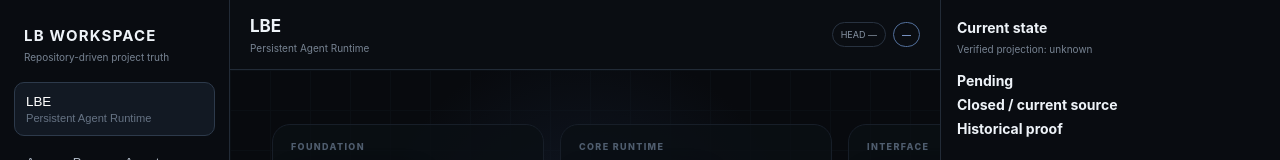
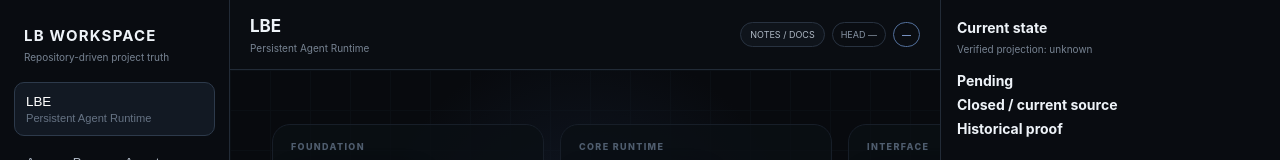
Before and after one commit to Letterblack0306/GPT-Knowledge, a website: page project-engineering/projects/workspace/index.html in a window 1280 px wide. Shown: the top 160 px of the page. Drawn offline with Linux system fonts and the light colour scheme.

Commit message:
feat: load repo-backed workspace text editor

```diff
--- a/project-engineering/projects/workspace/index.html
+++ b/project-engineering/projects/workspace/index.html
@@ -17,7 +17,7 @@
 <script>
 let registry={projects:[]},currentProject=null,currentPlan=null,currentStatus=null;
 const $=id=>document.getElementById(id);
-function esc(s){return String(s??'').replace(/[&<>"']/g,c=>({'&':'&amp;','<':'&lt;','>':'&gt;','"':'&quot;',"'":'&#39;'}[c]))}
+function esc(s){return String(s??'').replace(/[&<>"']/g,c=>({'&':'&amp;','<':'&lt;','>':'&gt;','"':'&quot',"'":'&#39;'}[c]))}
 async function j(path){const r=await fetch(path+(path.includes('?')?'&':'?')+'v='+Date.now(),{cache:'no-store'});if(!r.ok)throw new Error(`${path}: ${r.status}`);return r.json()}
 async function load(){registry=await j('./projects.json');renderProjects();const preferred=location.hash.slice(1)||registry.projects[0]?.id;if(preferred)selectProject(preferred)}
 function renderProjects(){const el=$('projects');el.innerHTML='';registry.projects.forEach(p=>{const b=document.createElement('button');b.className='project'+(currentProject?.id===p.id?' active':'');b.innerHTML=`${esc(p.name)}<small>${esc(p.subtitle||'')}</small>`;b.onclick=()=>selectProject(p.id);el.appendChild(b)})}
@@ -35,4 +35,5 @@ function renderStatus(){const root=$('statusContent');if(!currentStatus){$('veri
 window.addEventListener('resize',()=>requestAnimationFrame(drawEdges));
 load().catch(e=>{$('projectTitle').textContent='Workspace unavailable';$('projectSub').textContent=String(e);$('board').innerHTML='<div class="empty">Failed to load project data.</div>'})
 </script>
+<script src="./workspace-text-ui.js"></script>
 </body></html>
```
